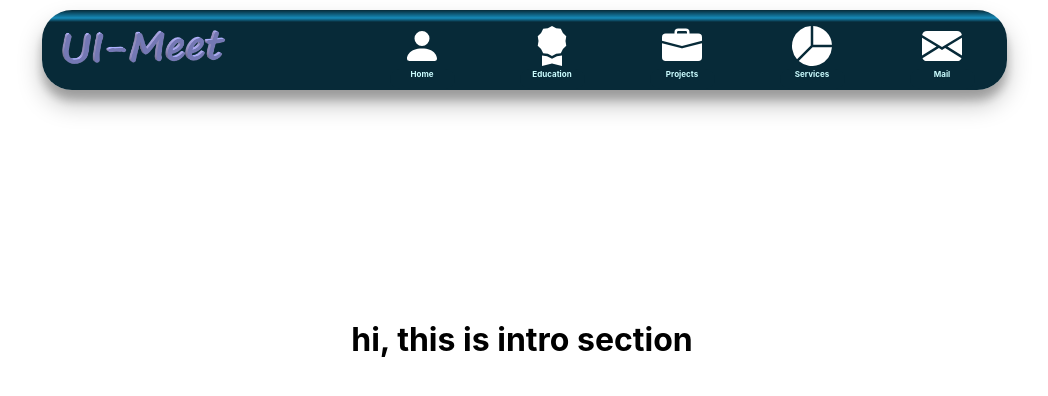
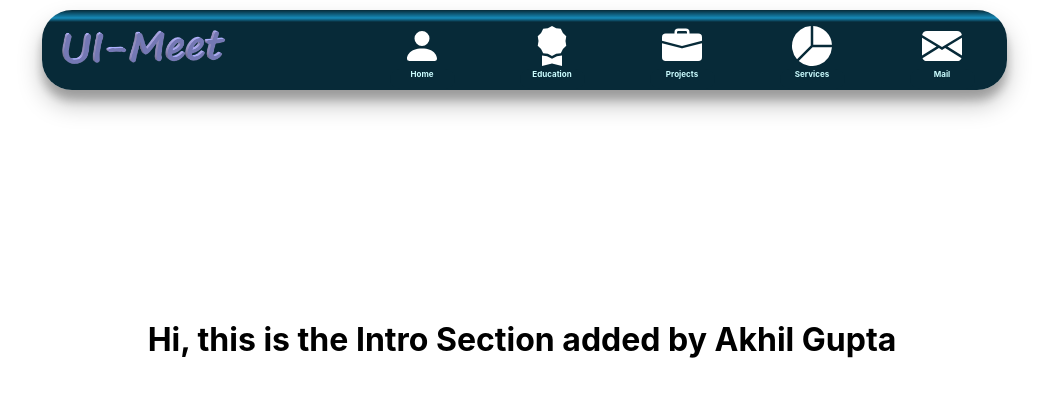
Before and after one commit to Amarpsp10/Ui-Meet, a React (Create React App) app in the folder frontend/: page / in a window 1280 px wide. Shown: the top 396 px of the page, without its empty margins (118-1166 px from the left). Built offline with nearby package versions, Linux system fonts and the light colour scheme.

Commit message:
Testing commit

```diff
--- a/frontend/src/components/home-page-components/Intro-section/Intro.js
+++ b/frontend/src/components/home-page-components/Intro-section/Intro.js
@@ -8,7 +8,7 @@ export default class intro extends Component{
     render(){
         return(
             <div className={'intro-page'}>
-               <h1 className={'intro-text'}>hi, this is intro section</h1>
+               <h1 className={'intro-text'}>Hi, this is the Intro Section added by Akhil Gupta <br></br></h1>
             </div>
         );
     };
```
